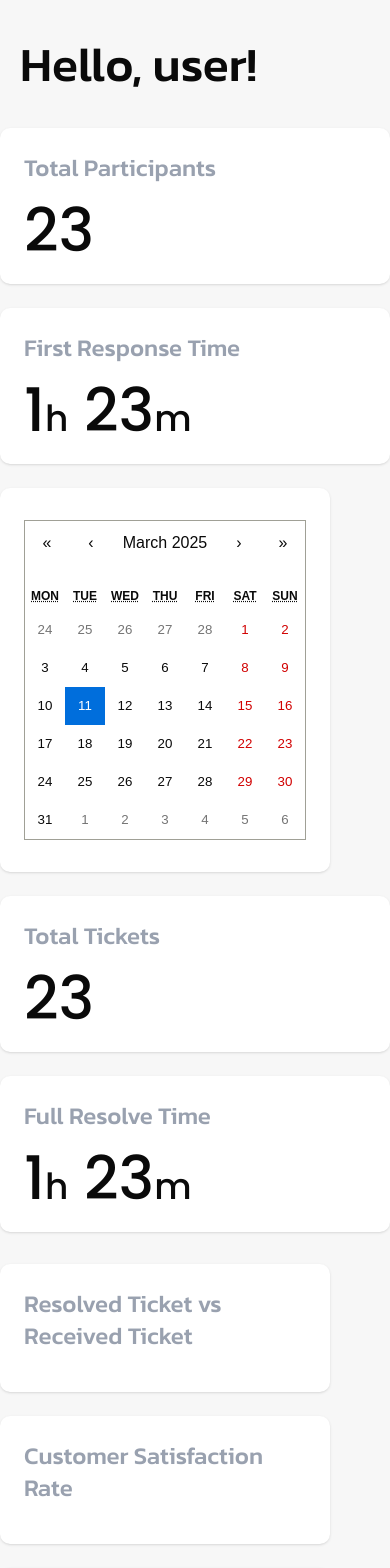
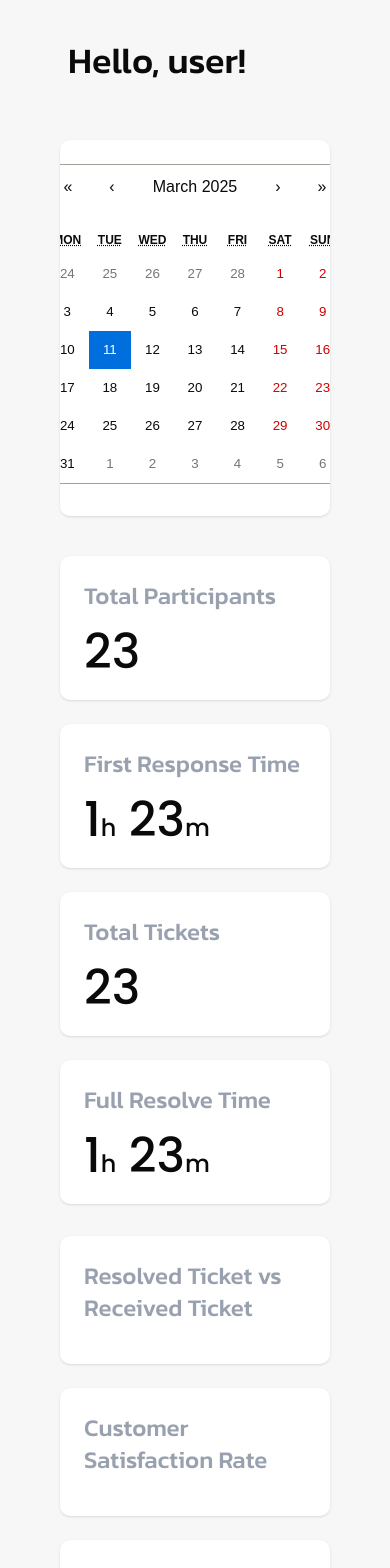
Before and after one commit to Ella-Raputri/WADS-FinalProject, a React (Vite) app in the folder frontend/: page /admindashboard in a window 390 px wide. Shown: the part 80-1648 px from the top of the page. Built offline with nearby package versions, Linux system fonts and the light colour scheme.

Commit message:
feat: responsive dashboard mobile

```diff
--- a/frontend/src/pages/admin/Dashboard.jsx
+++ b/frontend/src/pages/admin/Dashboard.jsx
@@ -26,38 +26,49 @@ const Dashboard = () => {
 
   return (
     <>
-      <h1 className="md:ml-15 mt-25 mb-10 font-medium text-5xl font-kanit p-5 pb-0">
+      <h1 className="lg:ml-15 ml-12 mt-25 mb-10 font-medium text-4xl font-kanit p-5  ">
         Hello, user!
       </h1>
 
-      <div className="font-poppins md:ml-18 grid grid-cols-1 md:grid-cols-2 lg:grid-cols-[0.8fr_1.0fr_1.2fr] gap-6">
-        <div className="p-6 bg-white shadow rounded-lg ">
+      <div className="lg:hidden ml-15 mr-15 mb-10 p-6 bg-white shadow rounded-lg flex justify-center items-center overflow-x-auto">
+        <div className="min-w-[300px]">
+          <Calendar
+            onChange={handleDateChange}
+            value={date}
+            className="mb-2"
+          />
+        </div>
+      </div>
+
+
+      <div className="font-poppins lg:ml-18 ml-15 mr-15 grid grid-cols-1 lg:grid-cols-[0.8fr_1.0fr_1.2fr] gap-6">
+        <div className="p-6   bg-white shadow rounded-lg ">
           <h2 className="font-kanit font-medium text-2xl mb-4 text-gray-400">Total Participants</h2>
-          <h2 className="text-6xl font-medium">23</h2>
+          <h2 className="text-5xl font-medium mb-0">23</h2>
         </div>
-        <div className="p-6 bg-white shadow rounded-lg">
+        <div className="p-6   bg-white shadow rounded-lg">
           <h2 className="font-kanit font-medium text-2xl mb-4 text-gray-400">First Response Time</h2>
-          <h2 className="text-6xl font-medium">1<span className="text-4xl">h</span> 23<span className="text-4xl">m</span></h2>
+          <h2 className="text-5xl font-medium mb-0">1<span className="text-2xl">h</span> 23<span className="text-2xl">m</span></h2>
         </div>
-        <div className="p-6 bg-white shadow rounded-lg lg:row-span-2 mr-15 flex justify-center items-center">
+        <div className="hidden lg:flex p-6 bg-white shadow rounded-lg lg:row-span-2 justify-center items-center">
           <Calendar
             onChange={handleDateChange}
             value={date}
             className="mt-2 mb-2"
           />
         </div>
-        <div className="p-6 bg-white shadow rounded-lg">
+        <div className="p-6   bg-white shadow rounded-lg">
           <h2 className="font-kanit font-medium text-2xl mb-4 text-gray-400">Total Tickets</h2>
-          <h2 className="text-6xl font-medium">23</h2>
+          <h2 className="text-5xl font-medium mb-0">23</h2>
         </div>
-        <div className="p-6 bg-white shadow rounded-lg">
+        <div className="p-6   bg-white shadow rounded-lg">
           <h2 className="font-kanit font-medium text-2xl mb-4 text-gray-400">Full Resolve Time</h2>
-          <h2 className="text-6xl font-medium">1<span className="text-4xl">h</span> 23<span className="text-4xl">m</span></h2>
+          <h2 className="text-5xl font-medium mb-0">1<span className="text-2xl">h</span> 23<span className="text-2xl">m</span></h2>
         </div>
       </div>
 
 
-      <div className="font-poppins md:ml-18 grid grid-cols-1 md:grid-cols-2 lg:grid-cols-[2.0fr_1.0fr] gap-6 mr-15 mt-8">
+      <div className="font-poppins lg:ml-18 ml-15 grid grid-cols-1 lg:grid-cols-[2.0fr_1.0fr] gap-6 mr-15 mt-8">
         <div className="p-6 bg-white shadow rounded-lg lg:row-span-2">
           <h2 className="font-kanit font-medium text-2xl mb-4 text-gray-400">Resolved Ticket vs Received Ticket</h2>
         </div>
@@ -70,7 +81,7 @@ const Dashboard = () => {
       </div>
 
 
-      <div className="font-poppins md:ml-18 grid grid-cols-1 md:grid-cols-2 lg:grid-cols-2 gap-6 mr-15 mt-8 mb-20">
+      <div className="font-poppins lg:ml-18 ml-15 grid grid-cols-1 lg:grid-cols-2 gap-6 mr-15 mt-8 mb-20">
         <div className="p-6 bg-white shadow rounded-lg">
           <h2 className="font-kanit font-medium text-2xl mb-4 text-gray-400">Agent Details</h2>
         </div>
```
